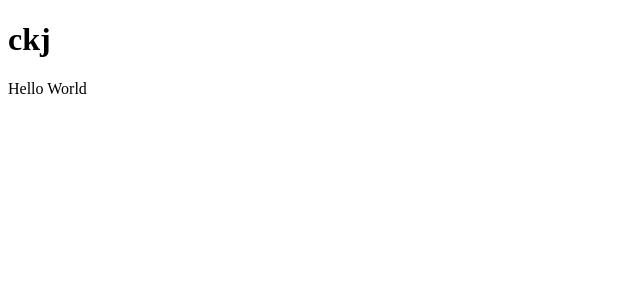
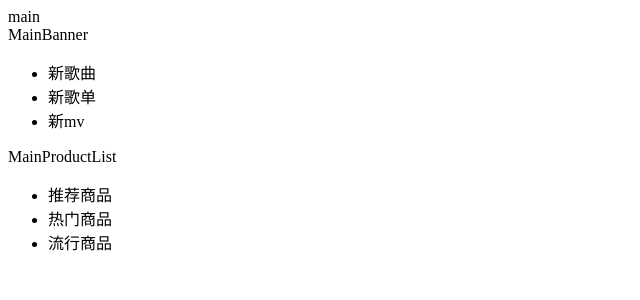
Before and after one commit to CaoKejian/React_Study, a React (Create React App) app: page / in a window 1280 px wide. Shown: the top 300 px of the page, without its empty margins (0-640 px from the left). Built offline with nearby package versions, Linux system fonts and the light colour scheme.

Commit message:
组件间通信

```diff
--- a/src/App.jsx
+++ b/src/App.jsx
@@ -1,22 +1,12 @@
-import React from 'react';
-import HelloWorld from './share/HelloWorld';
+import React, { Component } from 'react'
+import Main from './share/组件通信/Main'
 
-class App extends React.Component {
-  constructor() {
-    super()
-    this.state = {
-      message: "ckj"
-    }
-  }
+export class App extends Component {
   render() {
-    const { message } = this.state
-
     return (
-      <div>
-        <h1>{message}</h1>
-        <HelloWorld />
-      </div>
+      <Main/>
     )
   }
 }
+
 export default App
--- a/src/index.js
+++ b/src/index.js
@@ -1,6 +1,7 @@
 import ReactDOM from 'react-dom/client';
-
 import App from './App'
 
 const root = ReactDOM.createRoot(document.querySelector("#root"))
-root.render(<App />)
+root.render(
+  <App />
+)
--- /dev/null
+++ b/src/share/组件通信/Main.jsx
@@ -0,0 +1,25 @@
+import React, { Component } from 'react'
+import MainBanner from './MainBanner'
+import MainProductList from './MainProductList'
+
+export class Main extends Component {
+  constructor() {
+    super()
+    this.state = {
+      banners:['新歌曲','新歌单','新mv'],
+      productList:['推荐商品','热门商品','流行商品']
+    }
+  }
+  render() {
+    const {banners,productList} = this.state
+    return (
+      <div>
+        <div>main</div>
+        <MainBanner banners={banners}/>
+        <MainProductList productList={productList}/>
+      </div>
+    )
+  }
+}
+
+export default Main
--- /dev/null
+++ b/src/share/组件通信/MainBanner.jsx
@@ -0,0 +1,22 @@
+import React, { Component } from 'react'
+
+export class MainBanner extends Component {
+  constructor(props) {
+    console.log("MainBanner", props);
+    super(props)
+  }
+  render() {
+    const { banners } = this.props
+    return (<>
+      <div>MainBanner</div>
+      <ul>
+        {banners.map(item => {
+          return <li>{item}</li>
+        })}
+      </ul>
+    </>
+    )
+  }
+}
+
+export default MainBanner
--- /dev/null
+++ b/src/share/组件通信/MainProductList.jsx
@@ -0,0 +1,22 @@
+import React, { Component } from 'react'
+
+export class MainProductList extends Component {
+  constructor(props) {
+    console.log("MainProductList", props);
+    super(props)
+  }
+  render() {
+    const { productList } = this.props
+    return (<>
+      <div>MainProductList</div>
+      <ul>
+        {productList.map(item => {
+          return <li>{item}</li>
+        })}
+      </ul>
+    </>
+    )
+  }
+}
+
+export default MainProductList
```
Also changed, not shown: 1 other file (tests, documents, lock files or other folders).
